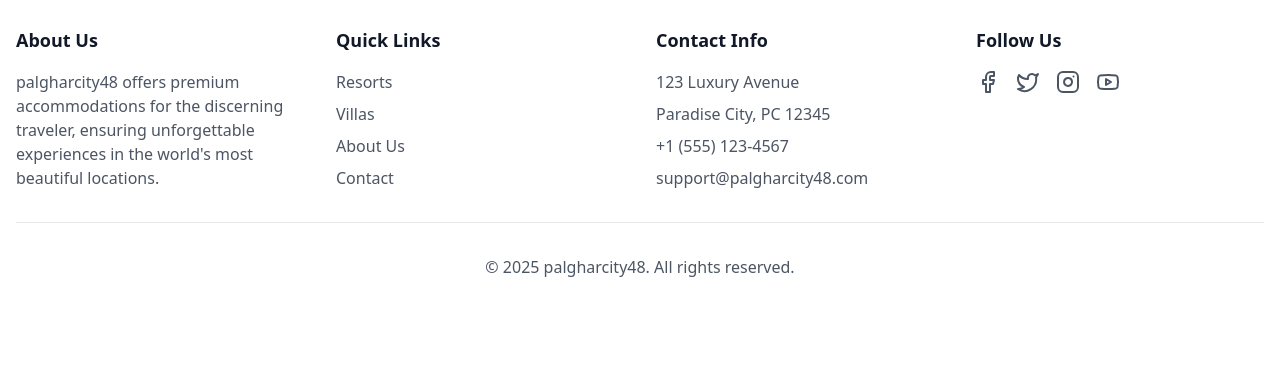
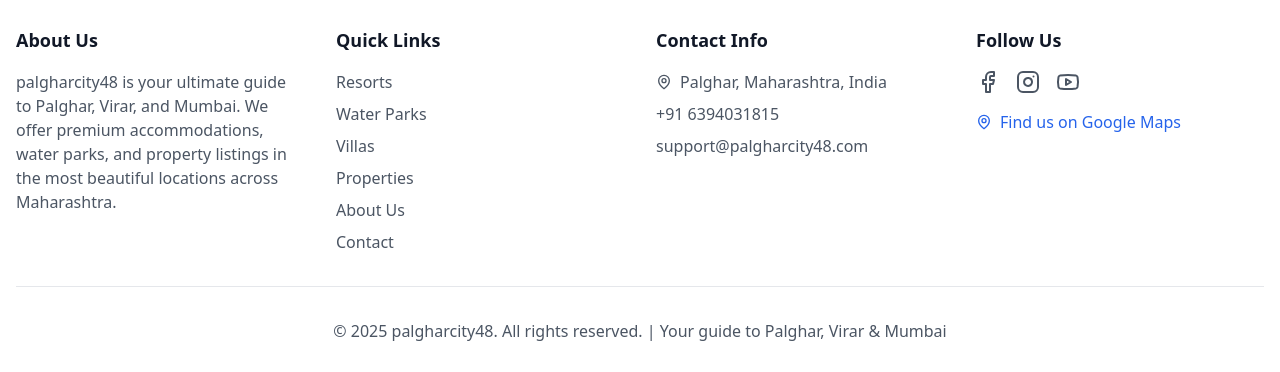
Before and after one commit to thisisrow/Booking, a React (Vite) app: page /booking/1 in a window 1280 px wide. Shown: the part 1078-1450 px from the top of the page. Before the commit the page ends 1389 px from the top, so only its background shows below. Built offline with nearby package versions, Linux system fonts and the light colour scheme; no server answers.

Commit message:
Enhance SEO and social media integration by updating meta tags, adding structured data, and improving footer links

```diff
--- a/index.html
+++ b/index.html
@@ -2,14 +2,57 @@
 <html lang="en">
   <head>
     <meta charset="UTF-8" />
+    <meta name="viewport" content="width=device-width, initial-scale=1.0" />
+
+    <!-- Page Title & Description -->
+    <title>PalgharCity48 – Luxury Resorts, Water Parks, Villas & Property Bookings in Palghar, Virar & Mumbai</title>
+    <meta name="description" content="Discover PalgharCity48 – your ultimate guide to luxury resorts, water parks, villas, and property bookings in Palghar, Virar, and Mumbai. Curated by Sachin Vishwkarma, find your dream stay or property now!" />
+    <meta name="keywords" content="PalgharCity48, Palghar resorts, water parks, villas, property bookings, Palghar, Virar, Mumbai, Sachin Vishwkarma, luxury stays, tourism" />
+    <meta name="author" content="Sachin Vishwkarma" />
+    <meta name="robots" content="index, follow" />
+    <link rel="canonical" href="https://palgharcity48.com/" />
+
+    <!-- Favicon -->
     <link rel="icon" type="image/svg+xml" href="https://res.cloudinary.com/db1nsxnit/image/upload/v1742932820/468575283_1517059178997254_5439620630015446336_n_cdn44q.jpg" />
-    <meta name="viewport" content="width=device-width, initial-scale=1.0" />
-    <title>palgharcity48</title>
-    <script src="https://checkout.razorpay.com/v1/checkout.js"></script>
+
+    <!-- Open Graph / Facebook -->
+    <meta property="og:type" content="website" />
+    <meta property="og:url" content="https://palgharcity48.com/" />
+    <meta property="og:title" content="PalgharCity48 – Luxury Resorts, Water Parks, Villas & Property Bookings" />
+    <meta property="og:description" content="Discover the best resorts, water parks, villas, and property bookings in Palghar, Virar, and Mumbai with PalgharCity48. Curated by Sachin Vishwkarma, book your luxury stay today!" />
+    <meta property="og:image" content="https://res.cloudinary.com/db1nsxnit/image/upload/v1742932820/468575283_1517059178997254_5439620630015446336_n_cdn44q.jpg" />
+
+    <!-- Twitter Card -->
+    <meta name="twitter:card" content="summary_large_image" />
+    <meta name="twitter:title" content="PalgharCity48 – Luxury Resorts, Water Parks, Villas & Property Bookings" />
+    <meta name="twitter:description" content="Your guide to luxury resorts, water parks, villas, and property bookings in Palghar, Virar, and Mumbai. Curated by Sachin Vishwkarma." />
+    <meta name="twitter:image" content="https://res.cloudinary.com/db1nsxnit/image/upload/v1742932820/468575283_1517059178997254_5439620630015446336_n_cdn44q.jpg" />
+
+    <!-- Structured Data: Organization -->
+    <script type="application/ld+json">
+    {
+      "@context": "https://schema.org",
+      "@type": "Organization",
+      "name": "PalgharCity48",
+      "url": "https://palgharcity48.com/",
+      "logo": "https://res.cloudinary.com/db1nsxnit/image/upload/v1742932820/468575283_1517059178997254_5439620630015446336_n_cdn44q.jpg",
+      "description": "PalgharCity48 is your ultimate guide to luxury resorts, water parks, villas, and property bookings in Palghar, Virar, and Mumbai. Curated by Sachin Vishwkarma.",
+      "sameAs": [
+        "https://www.instagram.com/palgharcity48/",
+        "https://www.instagram.com/propertiesbysachin/",
+        "https://www.instagram.com/srvsachinn/",
+        "https://www.instagram.com/travelwith_sachinn/",
+        "https://www.youtube.com/@travelwith_sachinn332",
+        "https://www.youtube.com/@palgharcity48",
+        "https://www.facebook.com/share/18iVDrZZsC/?mibextid=wwXIfr"
+      ]
+    }
+    </script>
   </head>
   <body>
     <div id="root"></div>
+
+    <script src="https://checkout.razorpay.com/v1/checkout.js"></script>
     <script type="module" src="/src/main.tsx"></script>
-
   </body>
 </html>
--- a/src/components/Footer.tsx
+++ b/src/components/Footer.tsx
@@ -1,4 +1,4 @@
-import { Facebook, Twitter, Instagram, Youtube} from 'lucide-react';
+import { Facebook, Twitter, Instagram, Youtube, MapPin } from 'lucide-react';
 
 export default function Footer() {
   return (
@@ -8,14 +8,16 @@ export default function Footer() {
           <div>
             <h3 className="text-lg font-semibold mb-4 text-gray-900 dark:text-white">About Us</h3>
             <p className="text-gray-600 dark:text-gray-400">
-              palgharcity48 offers premium accommodations for the discerning traveler, ensuring unforgettable experiences in the world's most beautiful locations.
+              palgharcity48 is your ultimate guide to Palghar, Virar, and Mumbai. We offer premium accommodations, water parks, and property listings in the most beautiful locations across Maharashtra.
             </p>
           </div>
           <div>
             <h3 className="text-lg font-semibold mb-4 text-gray-900 dark:text-white">Quick Links</h3>
             <ul className="space-y-2 text-gray-600 dark:text-gray-400">
               <li><a href="/resorts" className="hover:text-blue-600">Resorts</a></li>
+              <li><a href="/water-park" className="hover:text-blue-600">Water Parks</a></li>
               <li><a href="/villas" className="hover:text-blue-600">Villas</a></li>
+              <li><a href="/properties" className="hover:text-blue-600">Properties</a></li>
               <li><a href="/about" className="hover:text-blue-600">About Us</a></li>
               <li><a href="/contact" className="hover:text-blue-600">Contact</a></li>
             </ul>
@@ -23,33 +25,43 @@ export default function Footer() {
           <div>
             <h3 className="text-lg font-semibold mb-4 text-gray-900 dark:text-white">Contact Info</h3>
             <ul className="space-y-2 text-gray-600 dark:text-gray-400">
-              <li>123 Luxury Avenue</li>
-              <li>Paradise City, PC 12345</li>
-              <li>+1 (555) 123-4567</li>
+              <li className="flex items-center">
+                <MapPin className="w-4 h-4 mr-2" />
+                Palghar, Maharashtra, India
+              </li>
+              <li>+91 6394031815</li>
               <li>support@palgharcity48.com</li>
             </ul>
           </div>
           <div>
             <h3 className="text-lg font-semibold mb-4 text-gray-900 dark:text-white">Follow Us</h3>
             <div className="flex space-x-4">
-              <a href="#" target='	_blank' className="text-gray-600 dark:text-gray-400 hover:text-blue-600">
+              <a href="https://www.facebook.com/people/Palghar-City/100086386431729/" target="_blank" rel="noopener noreferrer" className="text-gray-600 dark:text-gray-400 hover:text-blue-600" aria-label="Follow us on Facebook">
                 <Facebook className="w-6 h-6" />
               </a>
-              <a href="#"  target='	_blank' className="text-gray-600 dark:text-gray-400 hover:text-blue-600">
-                <Twitter className="w-6 h-6" />
-              </a>
-              <a href="https://www.instagram.com/palgharcity48/" target='	_blank' className="text-gray-600 dark:text-gray-400 hover:text-blue-600">
+              <a href="https://www.instagram.com/palgharcity48/" target="_blank" rel="noopener noreferrer" className="text-gray-600 dark:text-gray-400 hover:text-blue-600" aria-label="Follow us on Instagram">
                 <Instagram className="w-6 h-6" />
               </a>
-              <a href="https://www.youtube.com/@travelwith_sachinn332" target='	_blank' className="text-gray-600 dark:text-gray-400 hover:text-blue-600">
+              <a href="https://www.youtube.com/@travelwith_sachinn332" target="_blank" rel="noopener noreferrer" className="text-gray-600 dark:text-gray-400 hover:text-blue-600" aria-label="Subscribe to our YouTube channel">
                 <Youtube className="w-6 h-6" />
+              </a>
+            </div>
+            <div className="mt-4">
+              <a
+                href="https://maps.app.goo.gl/JTh528cHFHRVYEQ8A"
+                target="_blank"
+                rel="noopener noreferrer"
+                className="text-blue-600 hover:text-blue-700 flex items-center"
+              >
+                <MapPin className="w-4 h-4 mr-2" />
+                Find us on Google Maps
               </a>
             </div>
           </div>
         </div>
         <div className="border-t border-gray-200 dark:border-gray-700 pt-8">
           <p className="text-center text-gray-600 dark:text-gray-400">
-            © {new Date().getFullYear()} palgharcity48. All rights reserved.
+            © {new Date().getFullYear()} palgharcity48. All rights reserved. | Your guide to Palghar, Virar & Mumbai
           </p>
         </div>
       </div>
--- a/src/pages/Home.tsx
+++ b/src/pages/Home.tsx
@@ -1,4 +1,4 @@
-import { Send, Youtube, Instagram, CheckCircle } from 'lucide-react';
+import { Send, Youtube, Instagram, CheckCircle,Facebook } from 'lucide-react';
 import { useState, useEffect } from 'react';
 import SocialFeed from '../components/SocialFeed';
 import 'swiper/css';
@@ -103,7 +103,7 @@ export default function Home() {
               <a
                 href="https://www.instagram.com/palgharcity48/"
                 target="_blank"
-                className="flex items-center space-x-2 bg-gradient-to-br from-pink-500 to-purple-600 text-white px-6 py-3 rounded-lg hover:opacity-90 transition-all duration-300"
+                className="flex items-center space-x-2 bg-gradient-to-br from-pink-600 to-purple-700 text-white px-6 py-3 rounded-lg hover:opacity-90 transition-all duration-300"
               >
                 <Instagram className="w-5 h-5" />
                 <span>Instagram</span>
@@ -115,6 +115,14 @@ export default function Home() {
               >
                 <Youtube className="w-5 h-5" />
                 <span>YouTube</span>
+              </a>
+              <a
+                href="https://www.facebook.com/share/18iVDrZZsC/?mibextid=wwXIfr"
+                target="_blank"
+                className="flex items-center space-x-2 bg-gradient-to-br from-red-500 to-blue-700 text-white px-6 py-3 rounded-lg hover:opacity-90 transition-all duration-300"
+              >
+                <Facebook className="w-5 h-5" />
+                <span>Facebook</span>
               </a>
             </div>
           </div>
```
